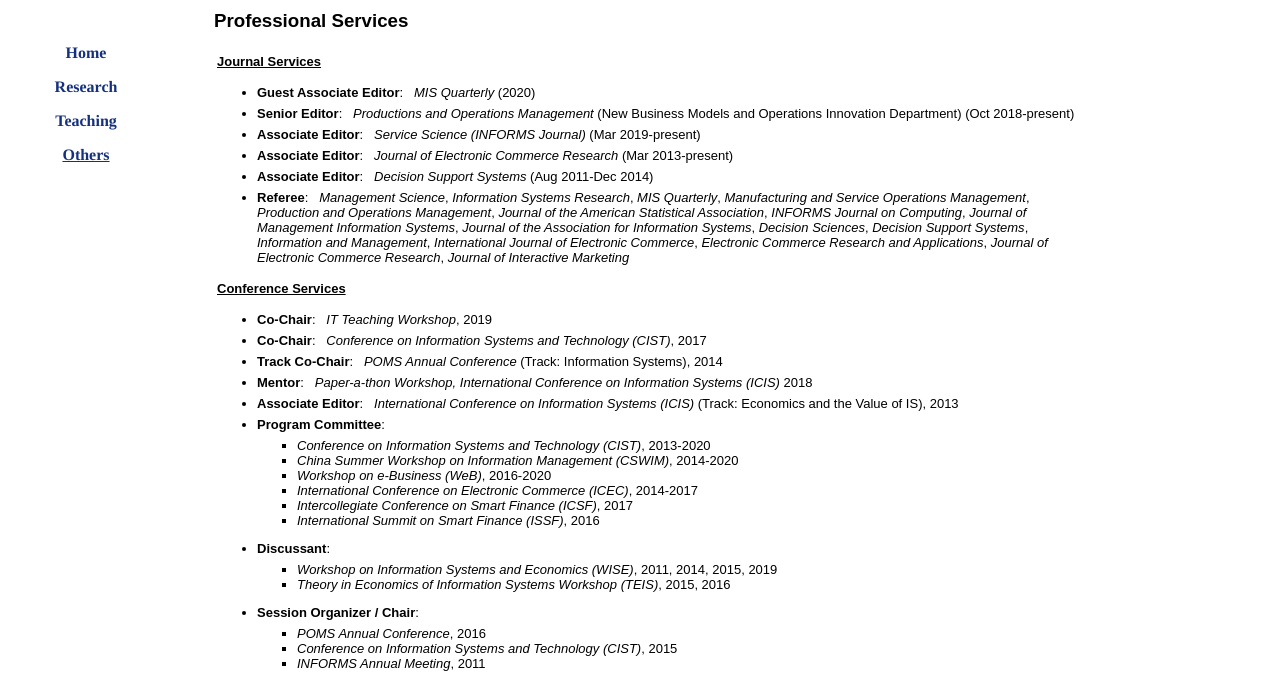
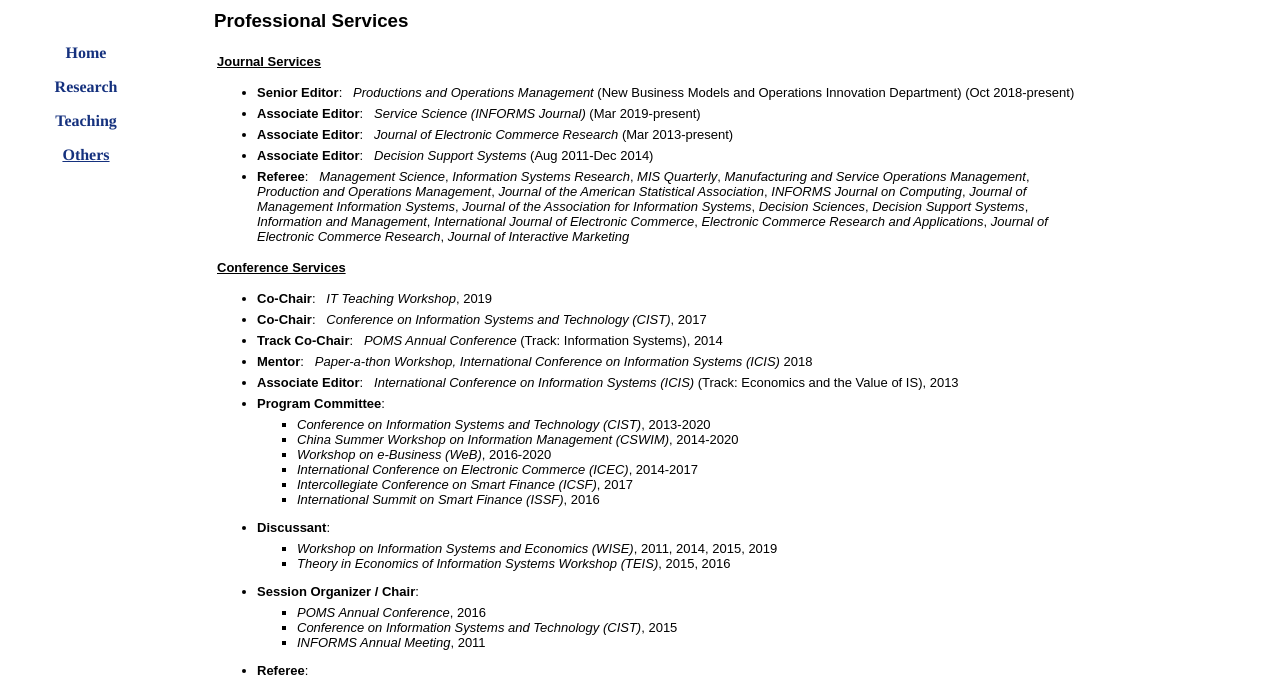
Before and after one commit to lizhen-xu/lizhen-xu.github.io, a plain HTML site: page others.html in a window 1280 px wide. Shown: the part 108-789 px from the top of the page. Drawn offline with Linux system fonts and the light colour scheme.

Commit message:
Update others.html

```diff
--- a/others.html
+++ b/others.html
@@ -56,9 +56,6 @@
 <FONT face=Arial size=2><B><U>Journal Services</U></B></FONT>
 <UL>
 <FONT face=Arial size=2>
-<LI><P class="style1">
-<B>Guest Associate Editor</B>: &nbsp <A style="COLOR: black; TEXT-DECORATION: none" href="http://www.misq.org/"><I>MIS Quarterly</I></A> (2020)
-</P></LI>
 <LI><P class="style1">
 <B>Senior Editor</B>: &nbsp <A style="COLOR: black; TEXT-DECORATION: none" href="http://www.poms.org/journal/departments/"><I>Productions and Operations Management</I></A> (New Business Models and Operations Innovation Department) (Oct 2018-present)
 </P></LI>
```
